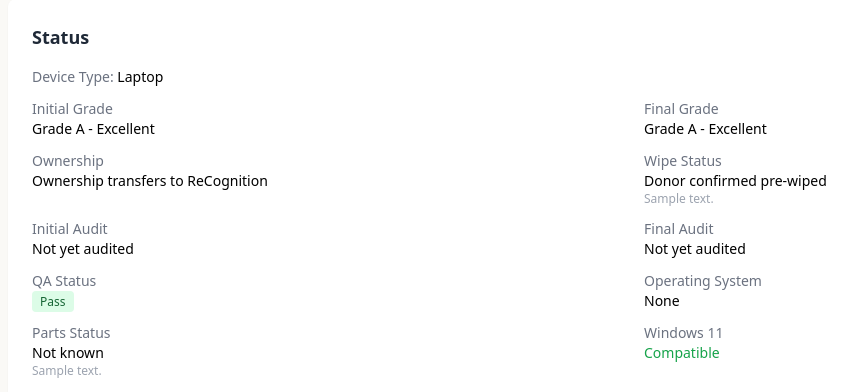
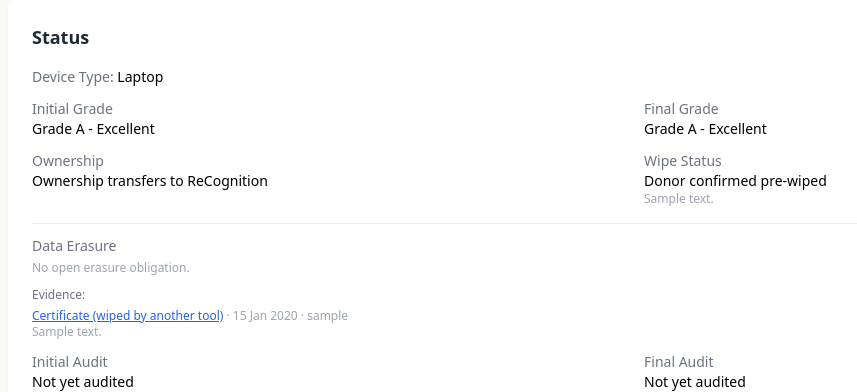
Before and after one commit to ReCognition-Circular/workbench, a Django app: page /devices/1/ in a window 1280 px wide. Shown: the part 855-1247 px from the top of the page, without its empty margins (8-865 px from the left). Run offline with Django 5.2, Linux system fonts and the light colour scheme; a user stored in the database is signed in; data comes from the database, SQL or seed files in the repository; tables that the repository leaves empty hold one stand-in row (values such as "Sample post"); data that the repository does not hold is empty; parts of the project's set-up code (start-up, migrations or seed data) failed here and were passed over; some libraries are stand-ins or nearby versions.

Commit message:
Phase 3a: show erasure obligation on device detail
Read-only Data Erasure block under Wipe Status. Three states:
- FAIL + no evidence  -> red, obligation open, states whether the
  drive is still fitted (reads drive_removed) or held separately
- FAIL + evidence     -> green, obligation discharged
- anything else       -> grey, no open obligation

PENDING deliberately reads as no obligation: it means the device has
not been through Check-In yet, not that erasure failed.

Verified on device 143 (PENDING, grey) and by reverse-relation check
on device.wipe_evidence. No FAIL devices exist in the current
database, so the red branch is unverified against live data.

Observability only — changes no behaviour and gates no transition.

```diff
--- a/app/template/device_detail.html
+++ b/app/template/device_detail.html
@@ -138,7 +138,7 @@
                         <dt class="text-gray-500">Ownership</dt>
                         <dd class="font-medium">{{ device.get_ownership_type_display }}</dd>
                     </div>
-                    <div>
+		    <div>
                         <dt class="text-gray-500">Wipe Status</dt>
                         <dd class="font-medium">{{ device.get_wipe_status_display }}</dd>
                         {% if device.wipe_notes %}
@@ -149,6 +149,47 @@
                             <dd><a href="/media/{{ r.certificate_file }}" class="text-blue-600 underline text-xs">Download Wipe Cert</a></dd>
                             {% endif %}
                         {% endfor %}
+                    </div>
+
+                    <!-- Data Erasure obligation -->
+                    <div class="col-span-2 border-t pt-3 mt-1">
+                        <dt class="text-gray-500 mb-1">Data Erasure</dt>
+
+                        {% if device.wipe_status == 'FAIL' and not wipe_evidence %}
+                            <dd class="rounded border border-red-300 bg-red-50 p-2 text-xs text-red-800">
+                                <strong>Erasure obligation open.</strong>
+                                Cedar could not erase this drive and no evidence has been attached.
+                                {% if device.drive_removed %}
+                                    The drive has been removed from the machine and is held separately.
+                                {% else %}
+                                    The drive is still fitted in the machine.
+                                {% endif %}
+                                Attach a certificate, a destruction photograph, or a failed Cedar report.
+                            </dd>
+                        {% elif device.wipe_status == 'FAIL' and wipe_evidence %}
+                            <dd class="rounded border border-green-300 bg-green-50 p-2 text-xs text-green-800">
+                                <strong>Erasure obligation discharged.</strong>
+                                Cedar could not erase the drive, but supporting evidence has been attached.
+                                {% if device.drive_removed %}Drive removed from the machine.{% endif %}
+                            </dd>
+                        {% else %}
+                            <dd class="text-xs text-gray-400">No open erasure obligation.</dd>
+                        {% endif %}
+
+                        {% if wipe_evidence %}
+                            <dd class="mt-2">
+                                <span class="text-gray-500 text-xs">Evidence:</span>
+                                <ul class="text-xs mt-1 space-y-0.5">
+                                    {% for e in wipe_evidence %}
+                                    <li>
+                                        <a href="{{ e.file.url }}" class="text-blue-600 underline" target="_blank">{{ e.get_evidence_type_display }}</a>
+                                        <span class="text-gray-400">&middot; {{ e.uploaded_at|date:"d M Y" }}{% if e.uploaded_by %} &middot; {{ e.uploaded_by.username }}{% endif %}</span>
+                                        {% if e.notes %}<div class="text-gray-400">{{ e.notes }}</div>{% endif %}
+                                    </li>
+                                    {% endfor %}
+                                </ul>
+                            </dd>
+                        {% endif %}
                     </div>
                     <!-- Initial Audit / Final Audit -->
                     <div>
--- a/app/workbench/views.py
+++ b/app/workbench/views.py
@@ -163,6 +163,7 @@ def device_detail(request, pk):
     from wipe.models import DataWipeRecord
     from checklists.models import ChecklistInstance
     wipe_records = DataWipeRecord.objects.filter(device=device).order_by("-uploaded_at")
+    wipe_evidence = device.wipe_evidence.all()
 
     checklist_slug = None
     if device.stage:
@@ -182,6 +183,7 @@ def device_detail(request, pk):
         "default_next_stage": default_next_stage,
         "allocations": allocations,
         "wipe_records": wipe_records,
+        "wipe_evidence": wipe_evidence,
         "checklist_slug": checklist_slug,
         "checklist_links": checklist_links,
         "open_defects": device.open_refurb_defects,
```
